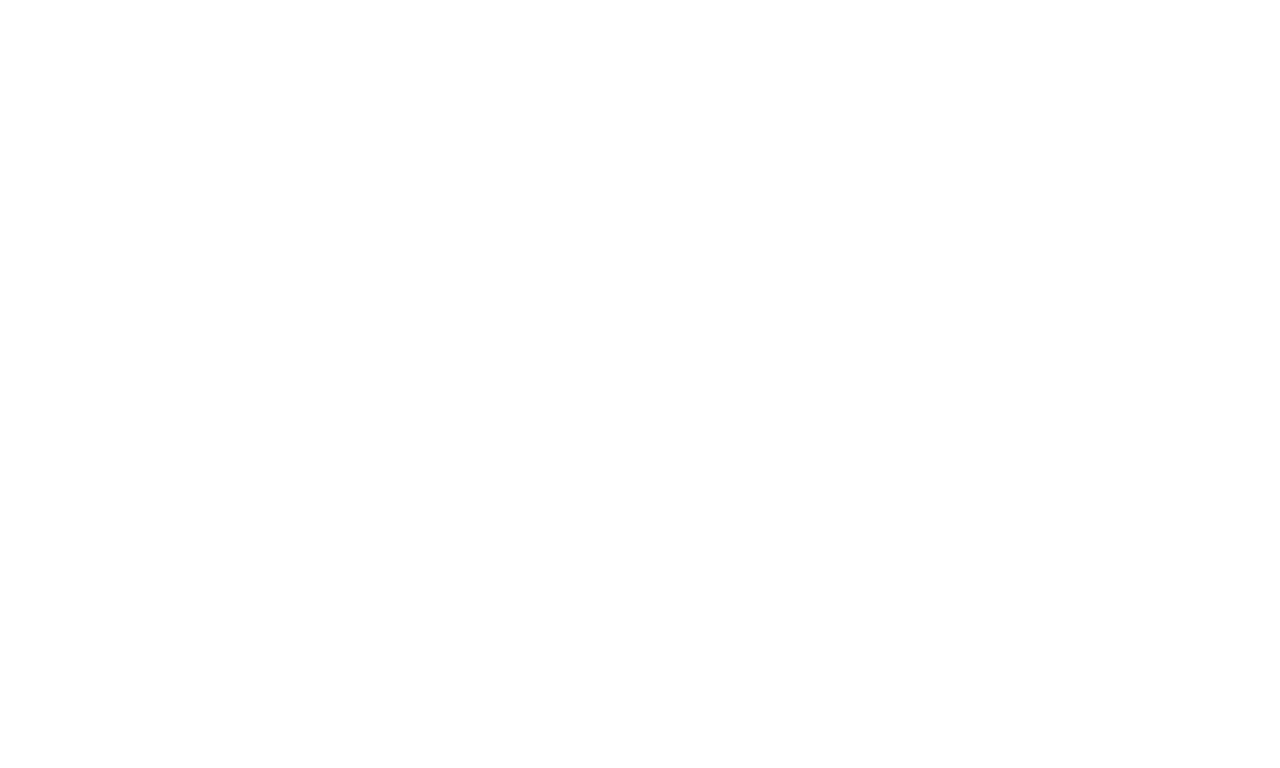
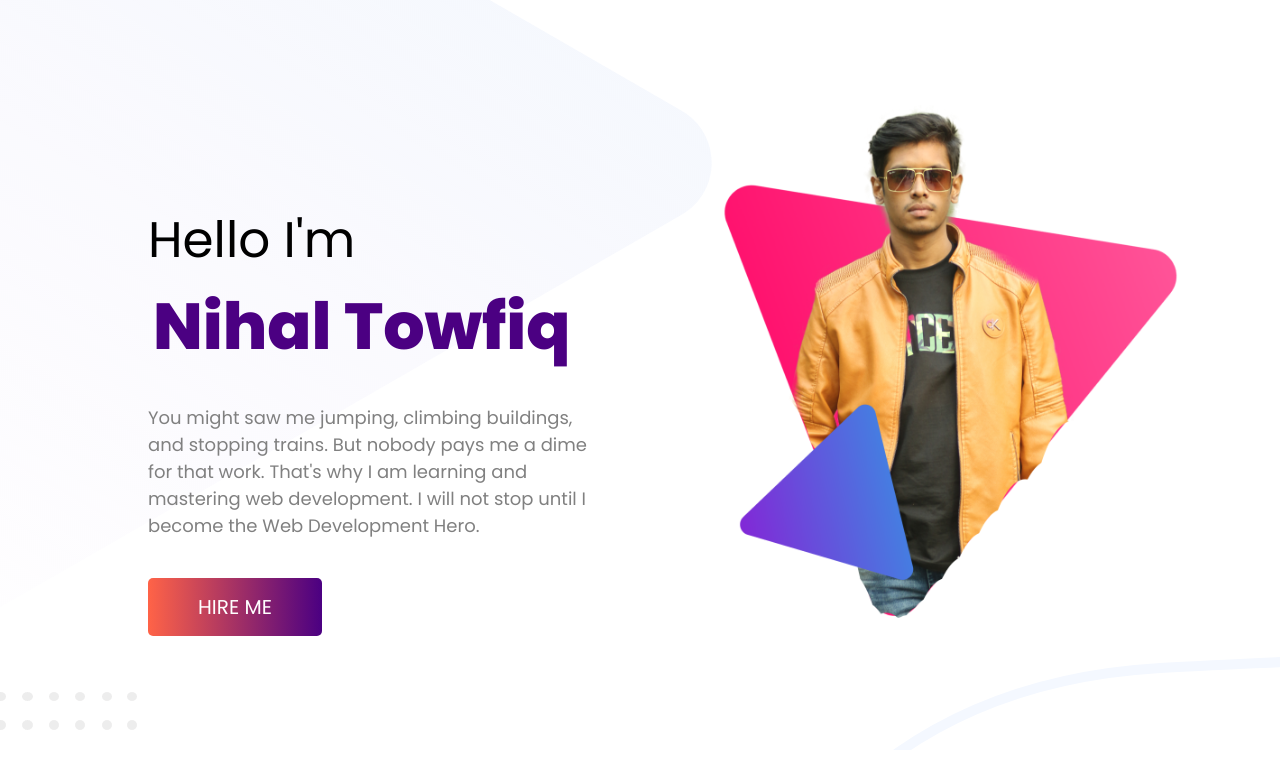
Before and after one commit to nihaltowfiq/personal-website, a plain HTML site: page index.html in a window 1280 px wide. Drawn offline with Linux system fonts and the light colour scheme.

Commit message:
header area added

```diff
--- a/index.html
+++ b/index.html
@@ -4,8 +4,21 @@
     <meta charset="UTF-8">
     <meta name="viewport" content="width=device-width, initial-scale=1.0">
     <title>NihaL's Website</title>
+    <link href="https://fonts.googleapis.com/css2?family=Poppins:ital,wght@0,100;0,200;0,400;0,500;0,600;0,700;0,800;1,200;1,300&display=swap" rel="stylesheet">
+
+    <link rel="stylesheet" href="style.css">
 </head>
 <body>
-
+    <section class="header-area">
+        <div class="half-width header">
+            <h1>Hello I'm</h1>
+            <br>
+            <h1 class="name-highlight">Nihal Towfiq</h1>
+            <p>You might saw me jumping, climbing buildings, and stopping trains. But nobody pays me a dime for that work. That's why I am learning and mastering web development. I will not stop until I become the Web Development Hero.</p>
+            <a class="link-button" target="_blank" href="https://www.linkedin.com/in/nihaltowfiq/">HIRE ME</a>
+        </div>
+        <div class="half-width ">
+            <img src="images/nihal.png" alt="">
+        </div>
 </body>
 </html>
--- a/style.css
+++ b/style.css
@@ -0,0 +1,50 @@
+body{
+    margin: 0;
+    font-family: 'Poppins', sans-serif;
+}
+section{
+    clear: both;
+}
+.half-width{
+    width: 40%;
+    float: left;
+    margin-top: 2%;
+}
+.half-width img{
+    width: 140%;
+}
+h1{
+    font-size: 50px;
+    font-weight: 400;
+    display: inline;
+}
+.name-highlight{
+    font-size: 65px;
+    color: indigo;
+    font-weight: 800;
+    margin-top: 0;
+    padding: 5px 0 5px 5px;
+}
+.half-width p{
+    color: grey;
+    padding-top: 10px;
+    padding-bottom: 35px;
+    font-size: 18px;
+}
+.link-button{
+    text-decoration: none;
+    color: white;
+    background-image: linear-gradient(90deg, tomato, indigo );
+    padding: 15px 50px;
+    border-radius: 5px;
+    font-size: 20px;
+}
+.header{
+    padding: 180px 0px 0px 20px;
+}
+.header-area{
+    background-image: url(images/header-bg.png);
+    background-repeat: no-repeat;
+    padding-left: 10%;
+    height: 750px;
+}
```
Also changed, not shown: images/biography-bg.png (added), images/footer-bg.png (added), images/header-bg.png (added), images/latest-work-bg.png (added), images/nihal-dream.png (added), images/nihal.png (added), images/work-1.png (added), images/work-2.jpg (added), images/work-3.jpg (added).
